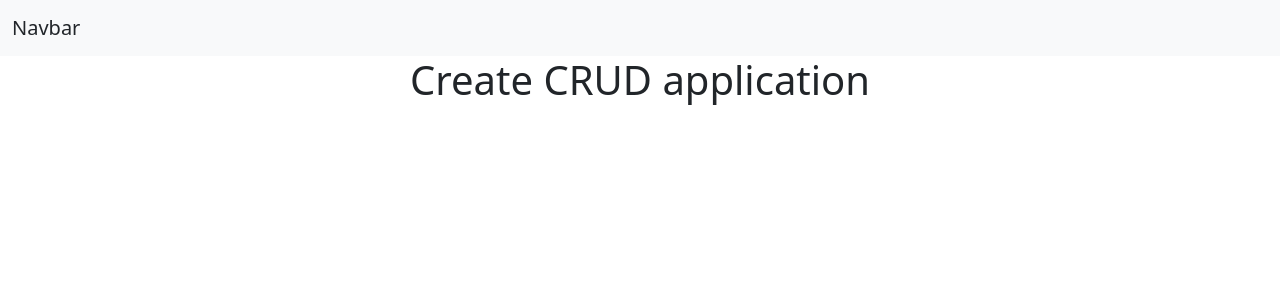
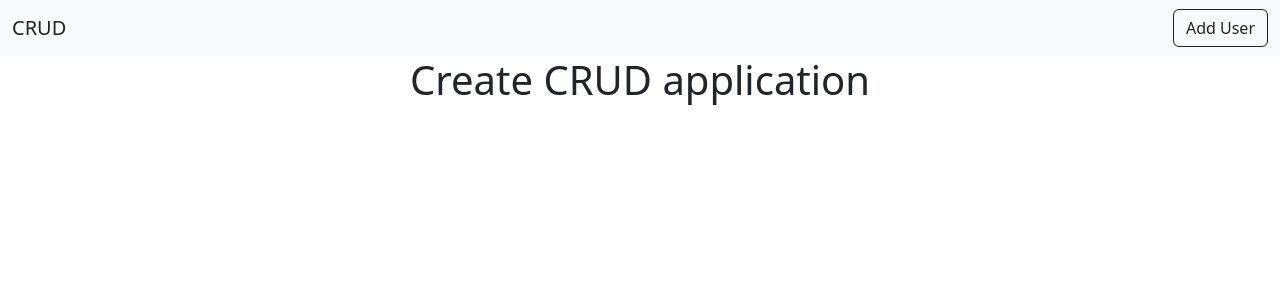
Before and after one commit to Dinuki85/SpringbootCRUDAppliCATION, a React (Create React App) app: page / in a window 1280 px wide. Shown: the top 300 px of the page. Built offline with nearby package versions, Linux system fonts and the light colour scheme.

Commit message:
Added the button for user adding

```diff
--- a/src/layout/Navbar.js
+++ b/src/layout/Navbar.js
@@ -7,7 +7,7 @@ export const Navbar = () => {
       <nav class="navbar navbar-expand-lg bg-light">
         <div className="container-fluid">
           <a className="navbar-brand text-decoration-none text-dark" href="/">
-            Navbar
+            CRUD
           </a>
           <button
             className="navbar-toggler"
@@ -20,6 +20,9 @@ export const Navbar = () => {
           >
             <span className="navbar-toggler-icon"></span>
           </button>
+
+{/*Add button to add the user functinality */}
+          <button className="btn btn-outline-dark btn-color-blue">Add User</button>
         </div>
       </nav>
     </div>
```
